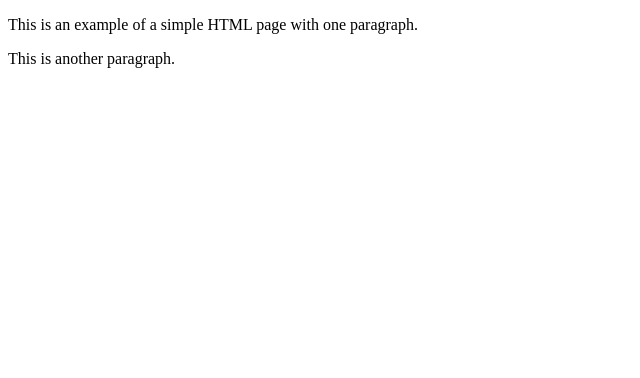
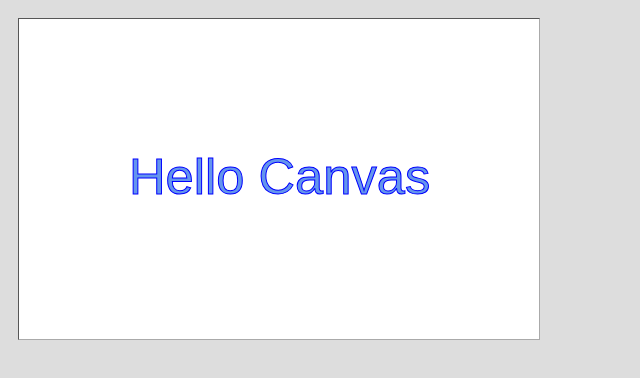
Before and after one commit to jessedc95/jessedc95.github.io, a plain HTML site: page index.html in a window 1280 px wide. Shown: the whole page, without its empty margins (0-640 px from the left). Drawn offline with Linux system fonts and the light colour scheme.

Commit message:
Canvas baby steps

```diff
--- /dev/null
+++ b/example.js
@@ -0,0 +1,23 @@
+var theCanvas = document.getElementById("canvasOne");
+
+window.addEventListener("load", eventWindowLoaded, false);
+function eventWindowLoaded() {
+    canvasApp();
+}
+
+function canvasApp() {
+    drawScreen();
+
+    function drawScreen() {
+        var canvas = document.getElementById('canvasOne'),
+        context = canvas.getContext('2d');
+
+        context.font = '38pt Arial';
+        context.fillStyle = 'cornflowerblue';
+        context.strokeStyle = 'blue';
+        context.fillText('Hello Canvas', canvas.width/2 - 150,
+        canvas.height/2 + 15);
+        context.strokeText('Hello Canvas', canvas.width/2 - 150,
+        canvas.height/2 + 15 );
+    }
+}
--- a/index.html
+++ b/index.html
@@ -1,10 +1,24 @@
 <!DOCTYPE html>
 <html>
     <head>
-        <title>Playground</title>
+        <title>A Simple Canvas Example</title>
+            <style>
+                body {
+                    background: #dddddd;
+                }
+                #canvasOne {
+                    margin: 10px;
+                    padding: 10px;
+                    background: #ffffff;
+                    border: thin inset #aaaaaa;
+                }
+            </style>
     </head>
     <body>
-        <p>This is an example of a simple HTML page with one paragraph.</p>
-        <p>This is another paragraph.</p>
+        <canvas id="canvasOne" width="500" height="300">
+            Your browser does not support HTML5 Canvas.
+        </canvas>
+
+        <script src='example.js'></script>
     </body>
 </html>
```
